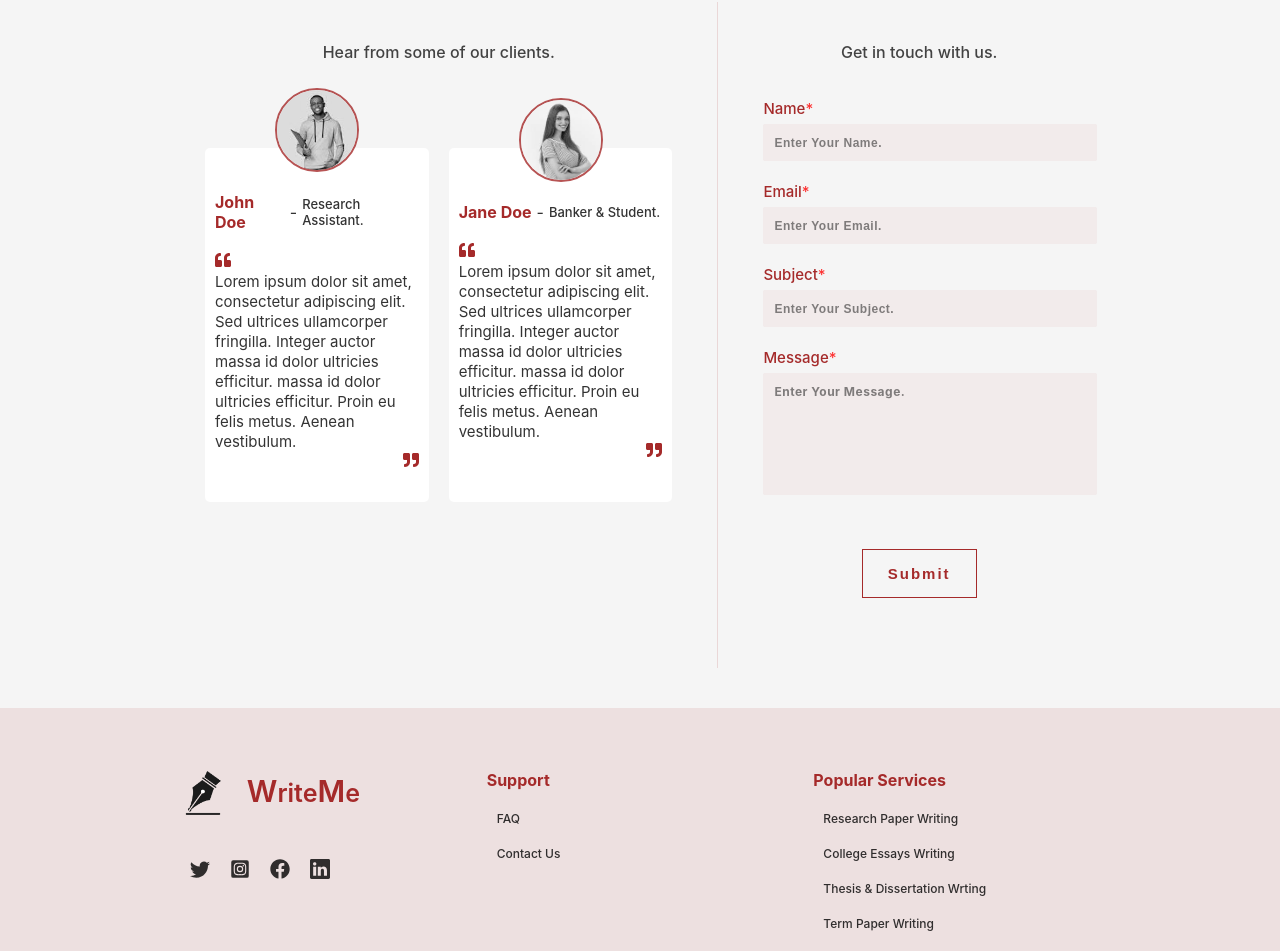
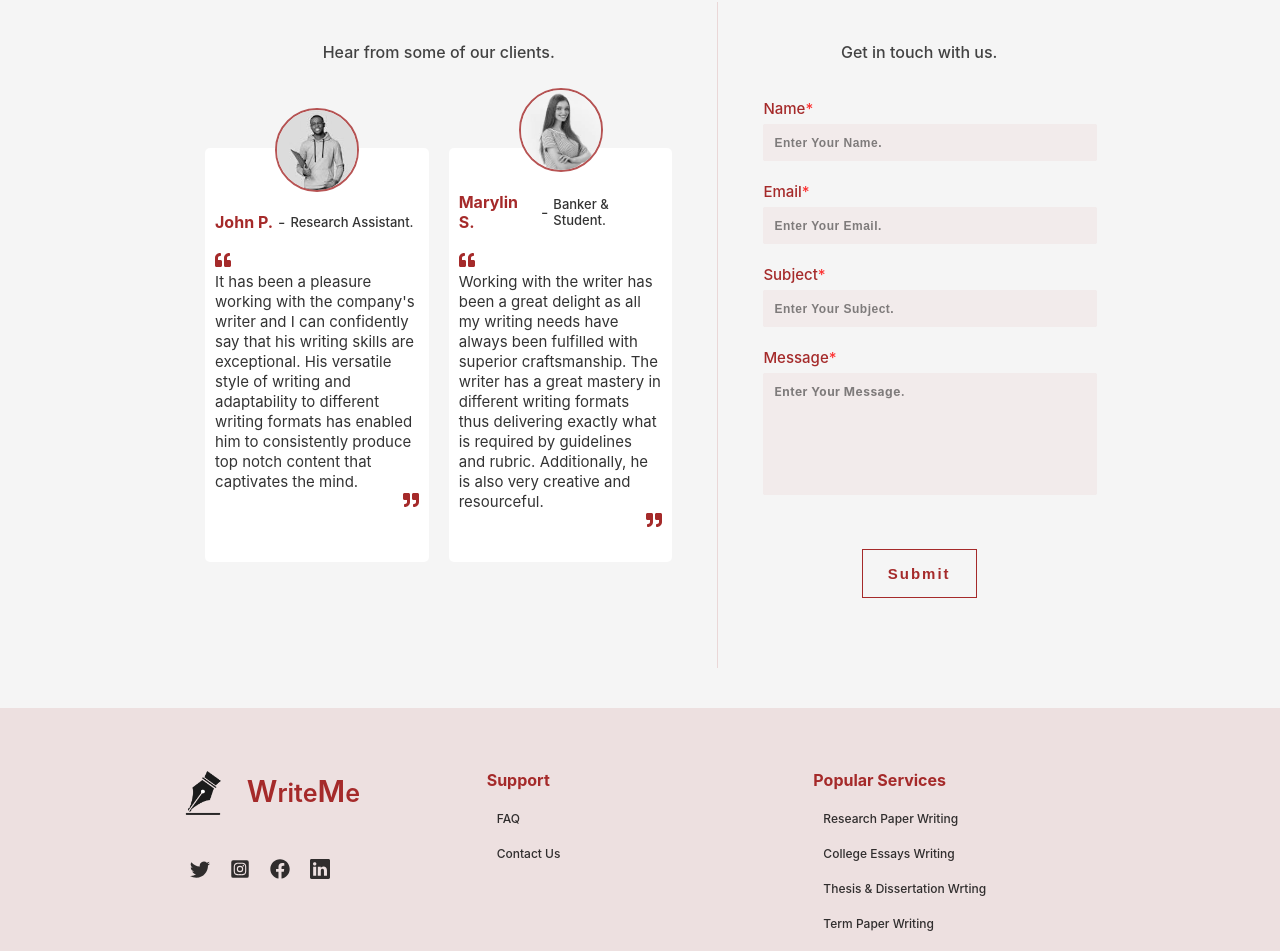
Before and after one commit to 1wes/WriteMe-Carbon, a React (Create React App) app: page /about in a window 1280 px wide. Shown: the part 4615-5566 px from the top of the page. Built offline with nearby package versions, Linux system fonts and the light colour scheme.

Commit message:
replace text placeholder with actual text

```diff
--- a/src/components/contact.js
+++ b/src/components/contact.js
@@ -86,10 +86,11 @@ const Contact=()=>{
                         <div className='testimonials'>
                             <SectionHeader tagline={`Hear from some of our clients.`}/>
                             <div className='testimonials-card'>
-                                <Testimonial name={`John Doe`} occupation={`Research Assistant`} src={require('../testi.jpeg')} testimony={`Lorem ipsum dolor sit amet, consectetur adipiscing elit. Sed ultrices
-                                    ullamcorper fringilla. Integer auctor massa id dolor ultricies efficitur. massa id dolor ultricies efficitur. Proin eu felis metus. Aenean vestibulum.`}/>
-                                <Testimonial name={`Jane Doe`} occupation={`Banker & Student`} src={require('../testi2.jpeg')} testimony={`Lorem ipsum dolor sit amet, consectetur adipiscing elit. Sed ultrices
-                                    ullamcorper fringilla. Integer auctor massa id dolor ultricies efficitur. massa id dolor ultricies efficitur. Proin eu felis metus. Aenean vestibulum.`}/>
+                                <Testimonial name={`John P.`} occupation={`Research Assistant`} src={require('../testi.jpeg')} testimony={`It has been a pleasure working with the company's writer and I can confidently say that
+                                his writing skills are exceptional. His versatile style of writing and adaptability to different writing formats has enabled him to consistently produce top notch content that captivates the mind.`}/>
+                                <Testimonial name={`Marylin S.`} occupation={`Banker & Student`} src={require('../testi2.jpeg')} testimony={`Working with the writer has been a great delight as all my writing needs have always been
+                                fulfilled with superior craftsmanship. The writer has a great mastery in different writing formats thus delivering exactly what is required by guidelines and rubric. Additionally, he is also very creative and
+                                resourceful.`}/>
                             </div>
                         </div>
                         <div className='contact-form'>
```
